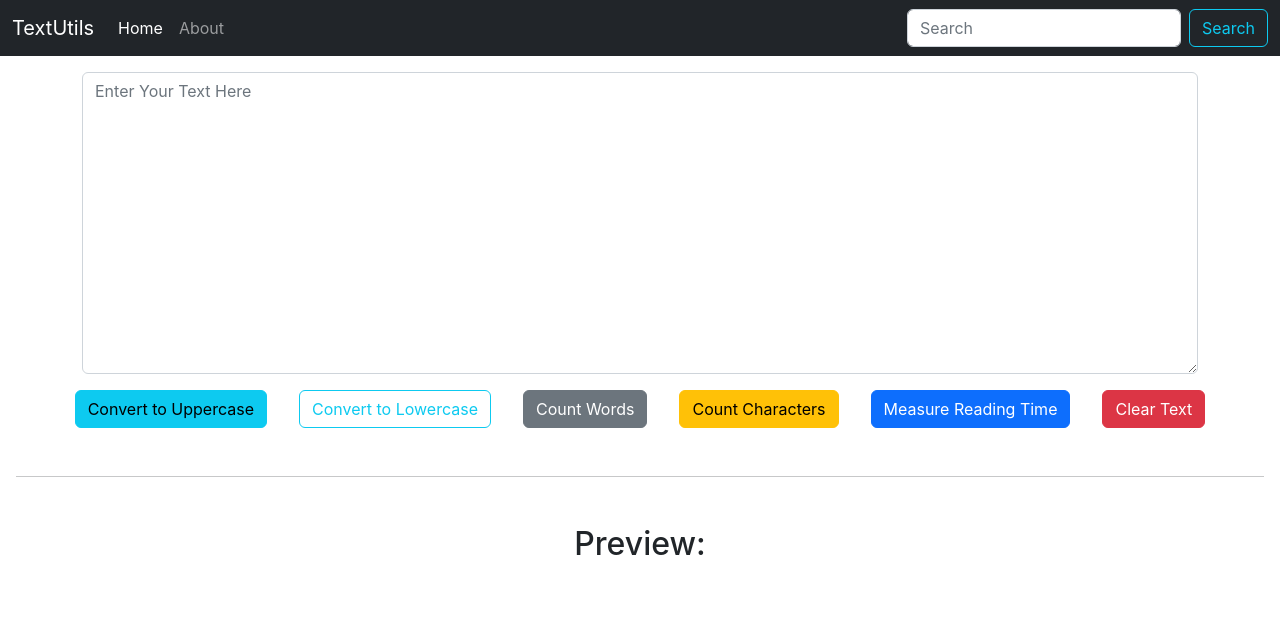
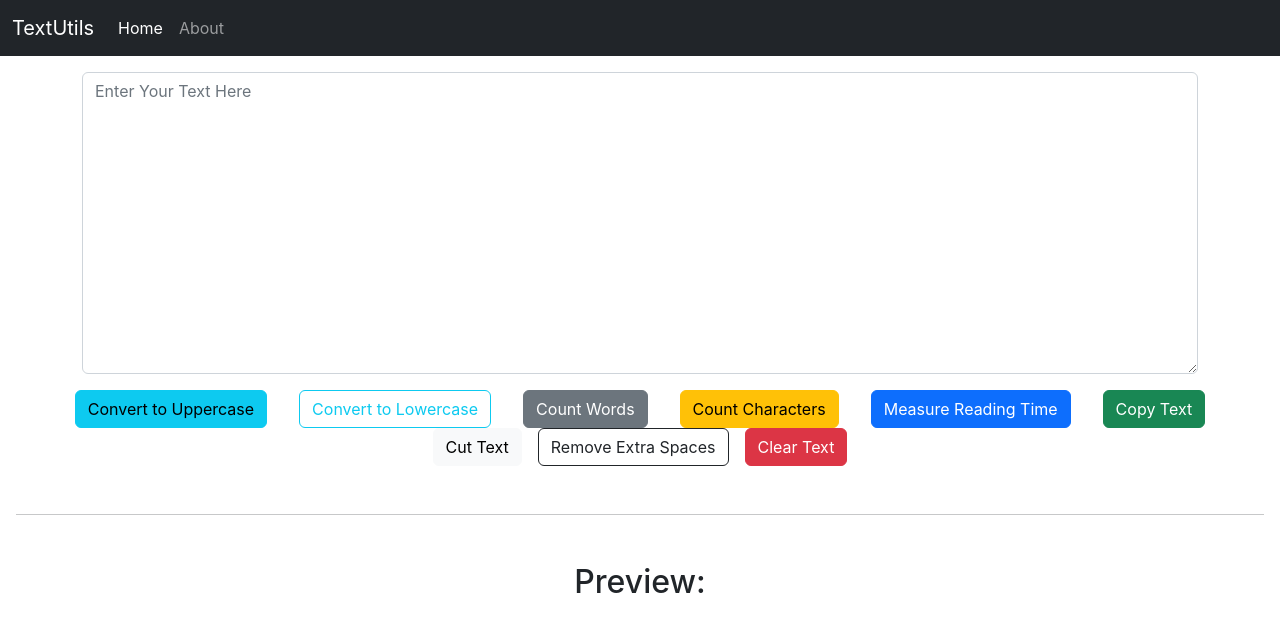
Before and after one commit to OmkarPatil50/textutils, a React (Create React App) app: page / in a window 1280 px wide. Shown: the top 632 px of the page. Built offline with nearby package versions, Linux system fonts and the light colour scheme.

Commit message:
updated buttons

```diff
--- a/src/App.js
+++ b/src/App.js
@@ -10,7 +10,7 @@ function App() {
   return (
     <div className="App">
       <Header title="TextUtils" />
-<TextArea/>
+<TextArea />
     </div>
   );
 }
--- /dev/null
+++ b/src/Components/DarkMode.js
@@ -0,0 +1,23 @@
+import React, { useState} from 'react'
+
+export default function DarkMode() {
+
+const [buttonTitle, setButtonTitle] = useState("Dark Mode")
+
+const buttonHandler = ()=>{
+
+if(buttonTitle==="Dark Mode"){
+    setButtonTitle("Light Mode")
+}else{
+    setButtonTitle("Dark Mode")
+}
+
+}
+
+
+  return (
+    <div>
+       <button type="button" class="btn btn-light" onClick={buttonHandler}>{buttonTitle}</button>
+    </div>
+  )
+}
--- a/src/Components/Header.js
+++ b/src/Components/Header.js
@@ -1,4 +1,5 @@
 import React from 'react'
+import DarkMode from './DarkMode'
 
 export default function Header(props) {
   return (
@@ -21,10 +22,12 @@ export default function Header(props) {
 
 
       </ul>
-      <form className="d-flex" role="search">
+
+
+      {/* <form className="d-flex" role="search">
         <input className="form-control me-2" type="search" placeholder="Search" aria-label="Search" />
         <button className="btn btn-outline-info" type="submit">Search</button>
-      </form>
+      </form> */}
     </div>
   </div>
 </nav>
--- a/src/Components/TextArea.js
+++ b/src/Components/TextArea.js
@@ -47,6 +47,25 @@ const readingTimeHandler=()=>{
     }
 }
 
+const copyTextHandler=()=>{
+    var copiedText = document.getElementById("exampleFormControlTextarea1")
+   navigator.clipboard.writeText(copiedText.value)
+
+}
+
+const cutTextHandler  = ()=>{
+    let copiedText = document.getElementById("exampleFormControlTextarea1")
+    navigator.clipboard.writeText(copiedText.value)
+    setText("")
+}
+
+
+const removeExtraSpaceHandler=()=>{
+    let newText = text.split(/[ ]+/)
+    setText(newText.join(" "))
+
+}
+
 
 const clearTextHandler =()=>{
     setResult("")
@@ -75,6 +94,9 @@ const clearTextHandler =()=>{
             <button type="button" className="btn btn-secondary mx-3" onClick={wordCountHandler}>Count Words</button>
             <button type="button" className="btn btn-warning mx-3" onClick={characterCountHandler}>Count Characters</button>
             <button type="button" className="btn btn-primary mx-3" onClick={readingTimeHandler}>Measure Reading Time</button>
+            <button type="button" className="btn btn-success mx-3" onClick={copyTextHandler}>Copy Text</button>
+            <button type="button" className="btn btn-light mx-3" onClick={cutTextHandler}>Cut Text</button>
+            <button type="button" className="btn btn-outline-dark" onClick={removeExtraSpaceHandler}>Remove Extra Spaces</button>
             <button type="button" className="btn btn-danger mx-3" onClick={clearTextHandler}>Clear Text</button>
 
 
```
